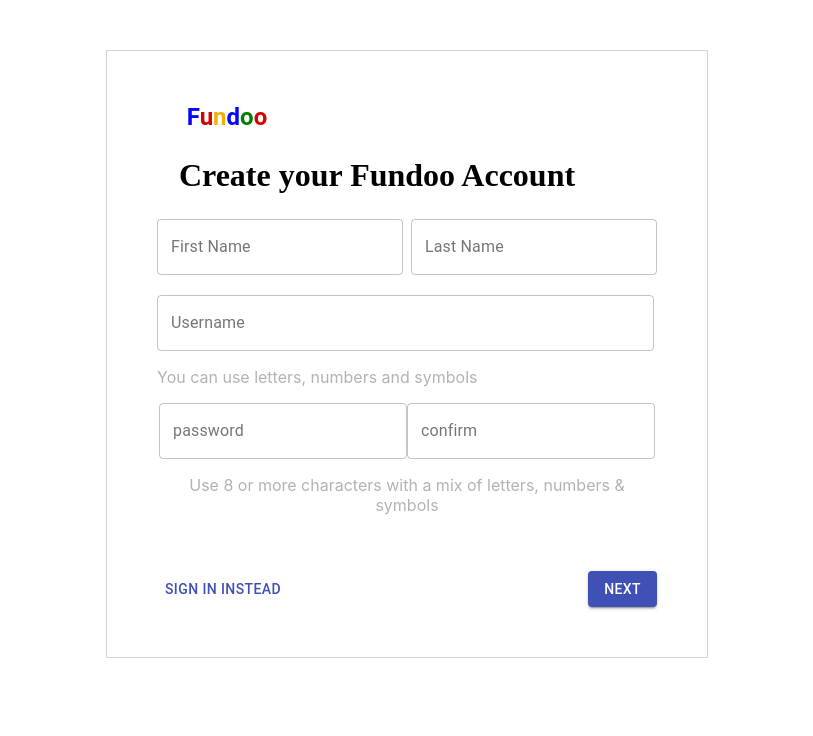
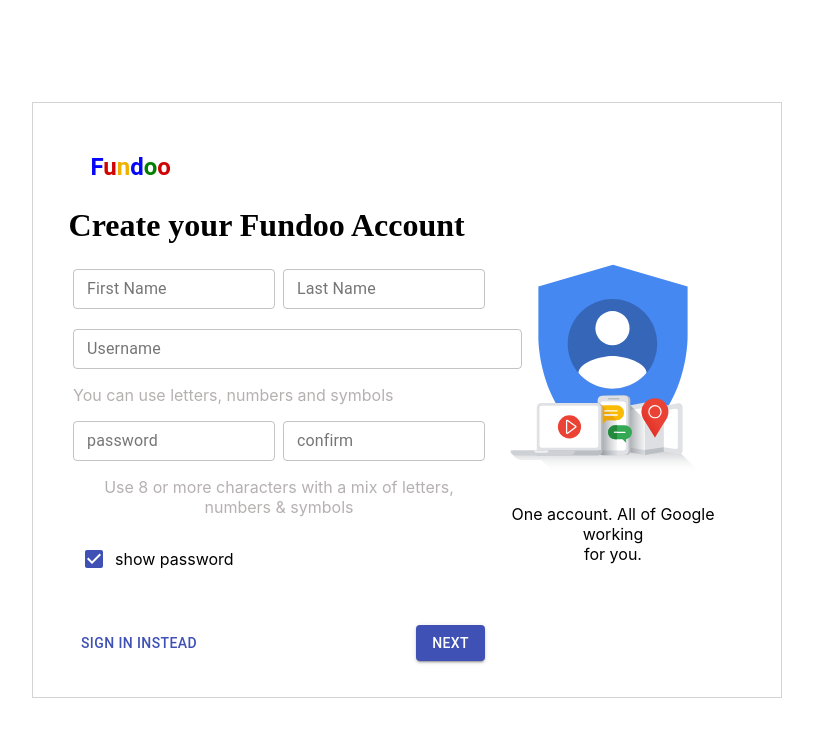
Before and after one commit to shubhamsathe123/Fundoo, a React (Create React App) app: page / in a window 1280 px wide. Shown: the top 736 px of the page, without its empty margins (233-1046 px from the left). Built offline with nearby package versions, Linux system fonts and the light colour scheme.

Commit message:
Refactored:registration ui

```diff
--- a/src/App.js
+++ b/src/App.js
@@ -1,10 +1,13 @@
 import './App.css';
-import RegisterForm from './RegistrationPage/register'
+import RegisterForm from './Components/RegistrationPage/register.jsx'
+// import LoginForm from './Components/LoginPage/login.jsx'
+
 
 function App() {
   return (
     <div className="App">
     <RegisterForm />
+    {/* <LoginForm />    */}
     </div>
   );
 }
--- /dev/null
+++ b/src/Components/RegistrationPage/register.css
@@ -0,0 +1,105 @@
+.body{
+    width: 100%;
+    height: 100%;
+}
+
+.left-container{
+    display: flex;
+    /* padding: 50px; */
+    justify-content: center;
+    width: 500px;
+    /* margin:auto;
+    margin-top: 50px; */
+    flex-direction: column;
+    align-items: center;
+    /* border: 1px solid rgb(212, 212, 212);   */
+    /* float: left;    */
+}
+.parent{
+     display: flex;
+}
+
+.name{
+    padding-inline-end: 8px;
+}
+.header{
+    font-family: webkit-pictograph;
+    line-height: 1.3333;
+    margin-left: -6%;
+
+}
+.chkbox{
+    display: flex;
+}
+.title{
+   margin-left: -72%;
+}
+
+
+.button1{
+
+    float: right ;
+    margin-top: 40px !important;
+
+}
+.emp{
+    flex-direction: row;
+    display: flex;
+    justify-content: center;
+    align-items: center;
+    width: 100%;
+
+}
+.button2{
+    float: left ;
+    margin-top: 40px !important;
+
+}
+button:hover {
+    transition: 0.5s;
+    transform: scale(1.04);
+}
+
+.email{
+
+    margin-top: 20px;
+    float: left ;
+}
+
+.spanid{
+    color:#b6b1b1;
+}
+.spanid2{
+    color: black;
+}
+.right-container{
+    display: flex;
+    flex-direction: column;
+    text-align: center;
+    justify-content: center;
+     align-items: flex-start;
+     /* padding-right: 120px */
+    /* padding-top: 170px; */
+    /* float: right; */
+    /* position: fixed;
+    right:400px;
+    top: 180px; */
+}
+.main{
+     border: 1px solid rgb(212, 212, 212);
+     display: flex;
+     justify-content: center;
+     align-items: center;
+     width: 668px;
+    /* padding-left: 1px;
+    margin: auto; */
+    padding: 48px 40px 36px 40px;
+}
+.App{
+    display: flex;
+    justify-content: center;
+    align-items: center;
+    width: 100%;
+    text-align: center;
+    min-height: 100vh;
+}
--- /dev/null
+++ b/src/Components/RegistrationPage/register.jsx
@@ -0,0 +1,110 @@
+import React  from 'react';
+import TextField from '@material-ui/core/TextField';
+import { makeStyles } from '@material-ui/core/styles';
+import Button from '@material-ui/core/Button';
+import Typography from '@material-ui/core/Typography';
+import logo from '../../Images/account.svg';
+import Checkbox from '@material-ui/core/Checkbox';
+// import ReactDOM, { render } from 'react-dom';
+import '../RegistrationPage/register.css'
+// import { FormHelperText, Grid } from '@material-ui/core';
+const useStyles = makeStyles((theme) => ({
+  root: {
+    '& > *': {
+      margin: theme.spacing(5),
+      width: '25ch',
+    },
+  },
+}));
+
+export default class RegisterForm extends React.Component{
+
+
+
+render() {
+    return (
+      <div className="main" >
+         <div className="left-container">
+          <div className="title">
+                 <Typography component="h1" variant="h5" className="fundooShift">
+                     <span style={{ color: "#0606f8"}}><b>F</b></span>
+                     <span style={{ color: "#d10303" }}><b>u</b></span>
+                     <span style={{ color: "#f0b000" }}><b>n</b></span>
+                     <span style={{ color: "#0606f8" }}><b>d</b></span>
+                     <span style={{ color: "green" }}><b>o</b></span>
+                    <span style={{ color: "#d10303" }}><b>o</b></span>
+                </Typography>
+         </div>
+         <div className="header"><h1> Create your Fundoo Account</h1></div>
+
+         <div className={useStyles.root} noValidate autoComplete="off">
+             <div className="parent">
+                 <div className="name">
+                    <TextField
+                     size="small"
+                      id="outlined-basic"
+                      label="First Name"
+                      variant="outlined"
+                      name = "fname" />
+                  </div>
+                 <div className="laname">
+                    <TextField size="small"
+                    id="outlined-basic"
+                    label="Last Name"
+                    variant="outlined"
+                    name = "lname" />
+                 </div>
+             </div>
+            <div className="email">
+                  <TextField size="small"
+                  id="outlined-basic"
+                  style ={{width: '140%'}}
+                  label="Username"
+                  variant="outlined"
+                  width="500px"
+                   name="emailId" />
+                  <p><span class="spanid">You can use letters, numbers and symbols</span></p>
+            </div>
+            <div className="emp">
+               <div className="name">
+                <TextField  size="small"
+                id="outlined-basic"
+                label="password"
+                variant="outlined"
+                 name = "password" />
+                </div>
+                 <TextField size="small"
+                 id="outlined-basic"
+                 label="confirm"
+                 variant="outlined"
+                 name="confirmpd"  />
+            </div>
+          <div>
+             <p><span class="spanid">Use 8 or more characters with a mix of letters, numbers & symbols</span></p>
+          </div>
+          <div className="chkbox">
+          <Checkbox
+            defaultChecked
+           color="primary"
+            inputProps={{ 'aria-label': 'secondary checkbox' }}
+         />
+          <p>show password</p>
+          </div>
+              <Button className="button1" variant="contained" color="primary">  Next </Button>
+              <Button className="button2" color="primary">Sign in instead</Button>
+        </div>
+      </div>
+
+         <div className="right-container">
+            <img src={logo} style={{ height: 256 }} alt="Signup logo" />
+
+           <p> One account. All of Google  working <br/> for you.</p>
+         </div>
+    </div>
+
+
+
+    ) ;
+}
+
+}
--- a/src/RegistrationPage/register.css
+++ /dev/null
@@ -1,61 +0,0 @@
-
-
-.main{
-    display: flex;
-    /* height: 100vh; */
-    padding: 50px;
-    justify-content: center;
-    width: 500px;
-    margin:auto;
-    margin-top: 50px;
-    flex-direction: column;
-    align-items: center;
-    border: 1px solid rgb(212, 212, 212);
-}
-.parent{
-     display: flex;
-}
-.emp{
-    flex-direction: row;
-
-
-}
-.name{
-    padding-inline-end: 8px;
-}
-.header{
-    font-family: webkit-pictograph;
-    line-height: 1.3333;
-    margin-left: -12%;
-
-}
-.title{
-   margin-left: -72%;
-}
-
-
-.button1{
-
-    float: right ;
-    margin-top: 40px !important;
-
-}
-.button2{
-    float: left ;
-    margin-top: 40px !important;
-
-}
-button:hover {
-    transition: 0.5s;
-    transform: scale(1.04);
-}
-
-.email{
-
-    margin-top: 20px;
-    float: left ;
-}
-
-.spanid{
-    color:#b6b1b1;
-}
--- a/src/RegistrationPage/register.jsx
+++ /dev/null
@@ -1,64 +0,0 @@
-import React  from 'react';
-import TextField from '@material-ui/core/TextField';
-import { makeStyles } from '@material-ui/core/styles';
-import Button from '@material-ui/core/Button';
-import Typography from '@material-ui/core/Typography';
-// import ReactDOM, { render } from 'react-dom';
-import './register.css'
-// import { FormHelperText, Grid } from '@material-ui/core';
-const useStyles = makeStyles((theme) => ({
-  root: {
-    '& > *': {
-      margin: theme.spacing(5),
-      width: '25ch',
-    },
-  },
-}));
-
-export default class RegisterForm extends React.Component{
-render() {
-    return (
-      <div className="main">
-         <div className="title">
-             <Typography component="h1" variant="h5" className="fundooShift">
-                <span style={{ color: "#0606f8"}}><b>F</b></span>
-                <span style={{ color: "#d10303" }}><b>u</b></span>
-                <span style={{ color: "#f0b000" }}><b>n</b></span>
-                <span style={{ color: "#0606f8" }}><b>d</b></span>
-                <span style={{ color: "green" }}><b>o</b></span>
-                <span style={{ color: "#d10303" }}><b>o</b></span>
-           </Typography>
-        </div>
-        <div className="header"><h1> Create your Fundoo Account</h1></div>
-
-        <div className={useStyles.root} noValidate autoComplete="off">
-             <div className="parent">
-                <div className="name">
-                   <TextField id="outlined-basic" label="First Name" variant="outlined" />
-                 </div>
-                <div className="lname">
-                   <TextField id="outlined-basic" label="Last Name" variant="outlined" />
-                </div>
-             </div>
-            <div className="email">
-                  <TextField id="outlined-basic" style ={{width: '155%'}} label="Username" variant="outlined" width="500px" />
-                  <p><span class="spanid">You can use letters, numbers and symbols</span></p>
-            </div>
-           <div className="emp">
-              {/* <div className="pwd">     */}
-                  <TextField id="outlined-basic" label="password" variant="outlined" />
-              {/* </div> */}
-              {/* <div className="conf">     */}
-                 <TextField id="outlined-basic" label="confirm" variant="outlined" />
-              {/* <div>  */}
-              <p><span class="spanid">Use 8 or more characters with a mix of letters, numbers & symbols</span></p>
-          </div>
-          <Button className="button1" variant="contained" color="primary">  Next </Button>
-          <Button className="button2" color="primary">Sign in instead</Button>
-        </div>
-    </div>
-
-    ) ;
-}
-
-}
```
Also changed, not shown: src/Components/LoginPage/login.jsx (added, +12 -0 lines), src/Components/LoginPage/login.css (added), src/Images/account.svg (added), 1 other file (tests, documents, lock files or other folders).
